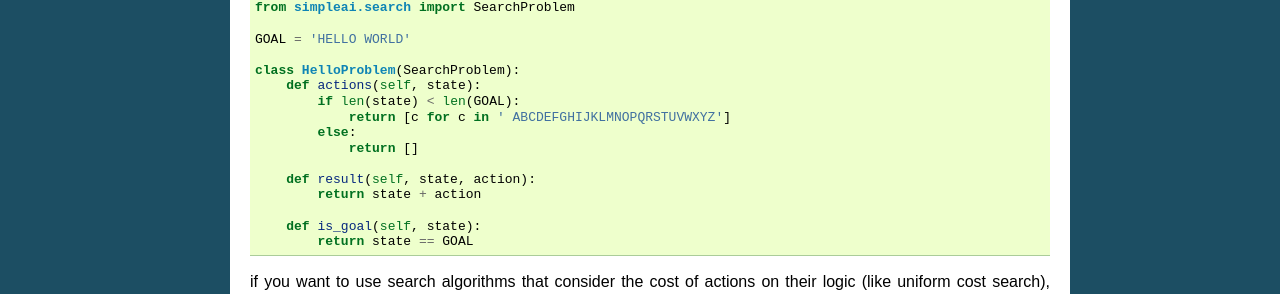
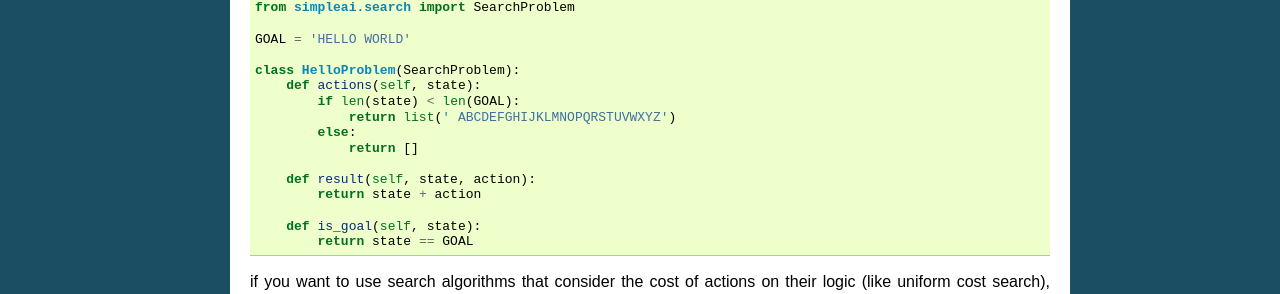
Before and after one commit to simpleai-team/simpleai, a Sphinx documentation site: the page built from docs/search_problems.rst, in a window 1280 px wide. Shown: the part 673-967 px from the top of the page. Built offline with Sphinx 7.4.7, drawn with Linux system fonts in a browser that asks for light colours.

Commit message:
Update docs/search_problems.rst
More pythonic

```diff
--- a/docs/search_problems.rst
+++ b/docs/search_problems.rst
@@ -33,7 +33,7 @@ Example:
     class HelloProblem(SearchProblem):
         def actions(self, state):
             if len(state) < len(GOAL):
-                return [c for c in ' ABCDEFGHIJKLMNOPQRSTUVWXYZ']
+                return list(' ABCDEFGHIJKLMNOPQRSTUVWXYZ')
             else:
                 return []
 
```
